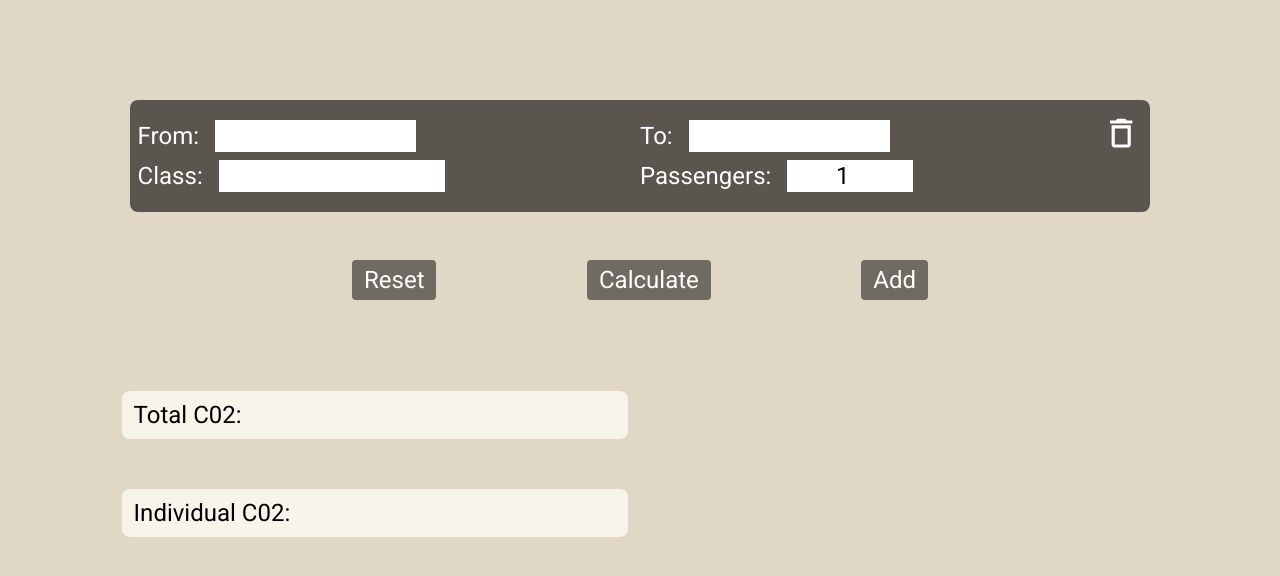
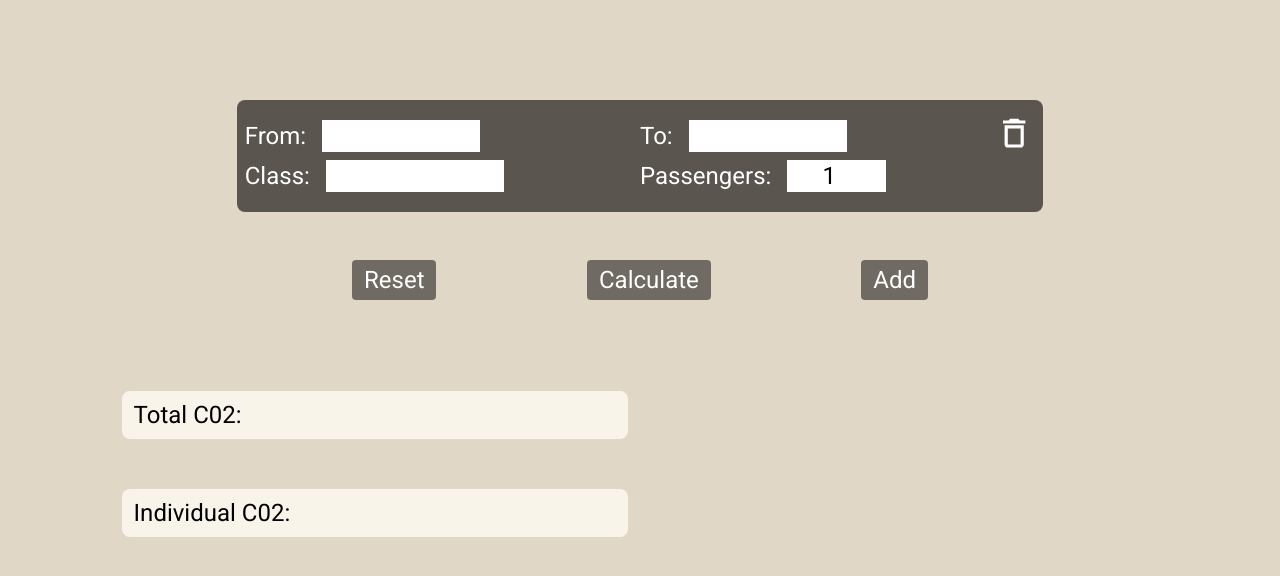
Before and after one commit to borinsimone/FlightFootPrint-Webapp, a React (Create React App) app: page / in a window 1280 px wide. Shown: the top 576 px of the page. Built offline with nearby package versions, Linux system fonts and the light colour scheme.

Commit message:
ui improvement

```diff
--- a/src/FootprintCalculator.js
+++ b/src/FootprintCalculator.js
@@ -102,8 +102,7 @@ function FootprintCalculator() {
     }
   };
 
-  const [parent, enableAnimations] =
-    useAutoAnimate(/* optional config */);
+  const [parent, enableAnimations] = useAutoAnimate();
 
   // UI STATE
   const [isDropdownOpen, setIsDropdownOpen] = useState(
@@ -162,11 +161,10 @@ function FootprintCalculator() {
                 : "h-[20%]"
             }
          w-[90%]  gap-2 duration-700
-        flex flex-col  items-center justify-center rounded overflow-hidden lg:p-2  ${
-          legList.length > 1
-            ? "lg:grid lg:place-items-center lg:grid-cols-2"
-            : ""
-        }   `}
+        flex flex-col  items-center justify-center rounded overflow-hidden lg:p-2
+        lg:grid lg:place-items-center
+        ${legList.length > 1 ? "lg:grid-cols-2" : ""}
+        `}
       >
         {legList.map((segment, i) => (
           <InputSegment
```
